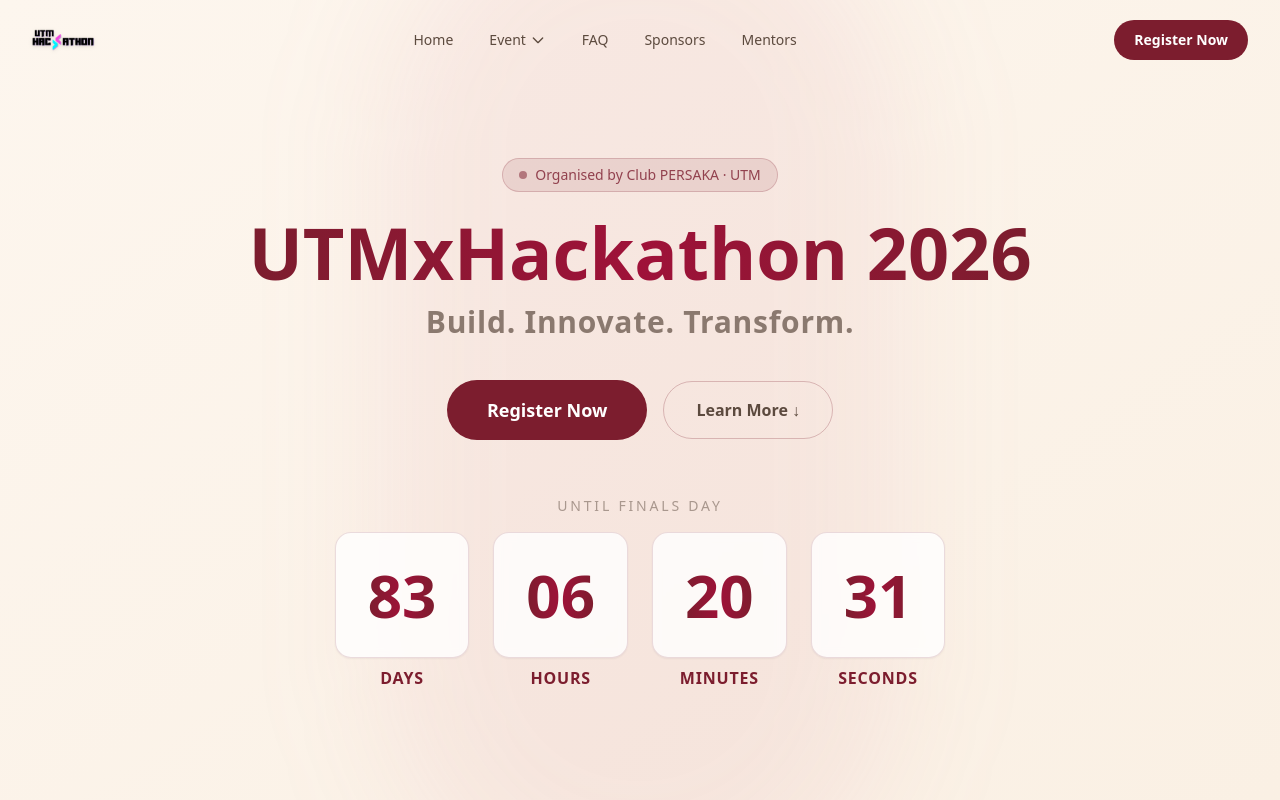
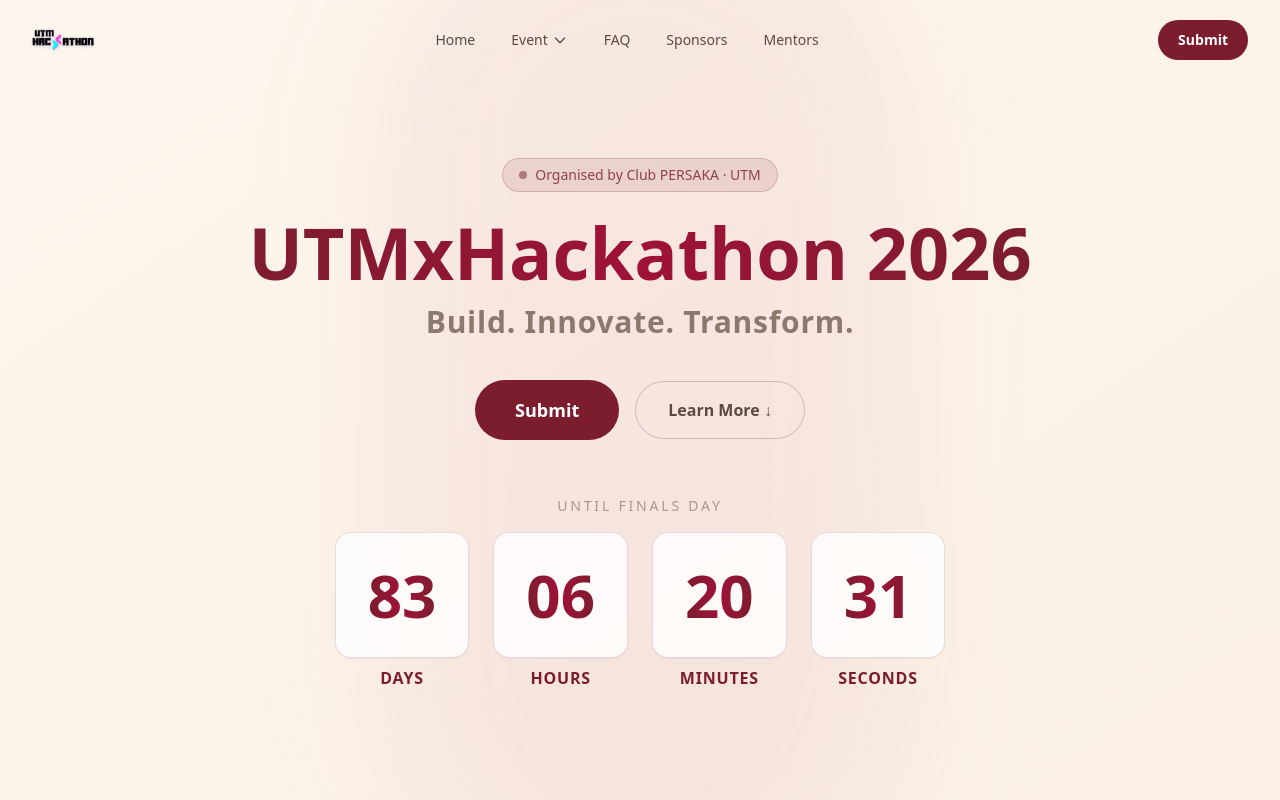
Before and after one commit to KaungSiThu-Sallius/UTM-Hackathon, a React (Vite) app: page / in a window 1280 px wide. Shown: the top 800 px of the page. Built offline with nearby package versions, Linux system fonts and the light colour scheme.

Commit message:
Replace Register Now button with Submit

```diff
--- a/src/components/Navbar.jsx
+++ b/src/components/Navbar.jsx
@@ -122,7 +122,7 @@
                             onClick={onRegisterClick}
                             className="px-5 py-2.5 bg-hackathon-wine text-white font-bold text-sm rounded-full hover:bg-hackathon-crimson hover:shadow-lg hover:shadow-hackathon-wine/30 hover:scale-105 transition-all duration-200"
                         >
-                            Register Now
+                            Submit
                         </button>
                     </div>
 
@@ -176,7 +176,7 @@
                                 onClick={() => { setMobileOpen(false); onRegisterClick(); }}
                                 className="w-full py-3 bg-hackathon-wine text-white font-bold text-sm rounded-full hover:bg-hackathon-crimson transition-colors"
                             >
-                                Register Now
+                                Submit
                             </button>
                         </div>
                     </div>
--- a/src/eventData.js
+++ b/src/eventData.js
@@ -12,7 +12,7 @@
         // Countdown target date: Finals Exhibition & Pitching 24 May 2026
         countdownDate: new Date("2026-05-24T00:00:00").getTime(),
         countdownLabel: "Finals Day",
-        registerButtonText: "Register Now",
+        registerButtonText: "Submit",
         registerLink: "https://kooq.my/events/utmxhackathon26",
     },
 
```
